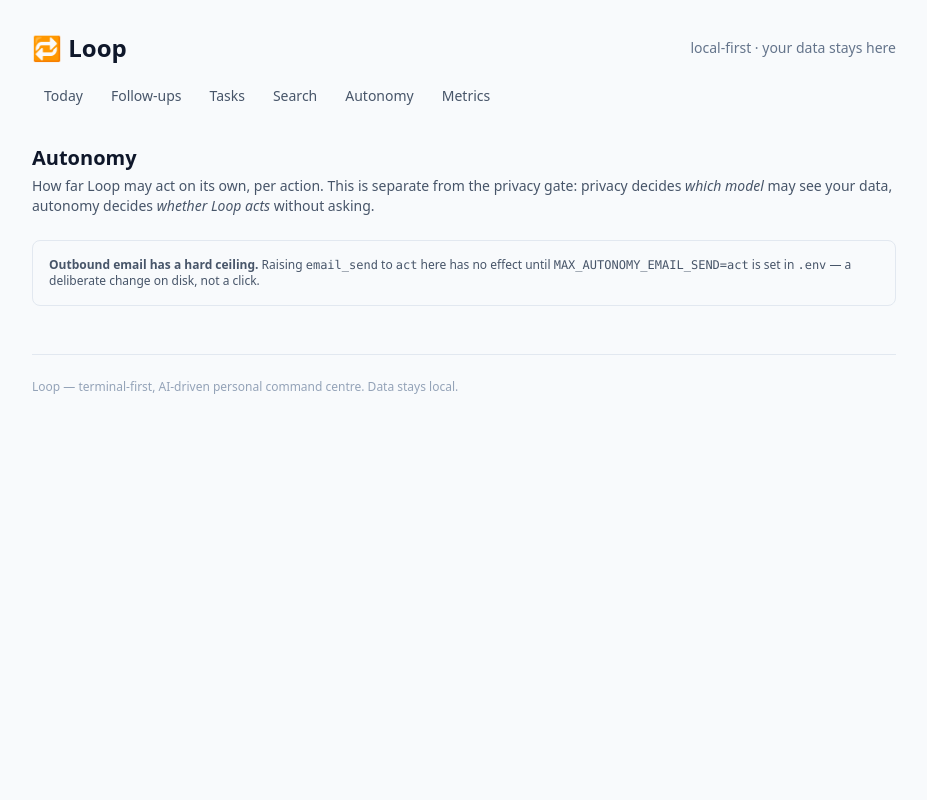
After one commit to artdaw/loop, a FastAPI app: template web/templates/autonomy.html in a window 1280 px wide. The commit adds this page. Shown: the whole page, without its empty margins (176-1103 px from the left). Run offline with FastAPI, Linux system fonts and the light colour scheme; the template is opened without the code that fills it, so the values that code supplies are empty; some libraries are stand-ins or nearby versions.

Commit message:
Phase 4: autonomy CLI commands and dashboard page
Adds `loop autonomy` / `loop autonomy-set`, a /autonomy page with a
per-action level selector, and the recent-actions audit table.

The dashboard shows when a level is capped rather than silently
ignoring it: setting email_send to "act" in the UI displays "capped by
ceiling" and keeps requiring approval until MAX_AUTONOMY_EMAIL_SEND is
raised in .env.

web/main.py gains a _store_override/_settings_override test seam so the
dashboard can be exercised against a temp database.

```diff
--- a/web/main.py
+++ b/web/main.py
@@ -12,6 +12,9 @@ upgrades the read-only dashboard into an interactive one:
     POST /tasks                    Create a task
     POST /tasks/{id}/complete      Mark a task complete
     GET  /search?q=                Semantic search results (ChromaDB)
+    GET  /autonomy                 Autonomy levels per action (Phase 4)
+    POST /autonomy/{action}        Change one action's autonomy level
+    GET  /metrics                  Local-vs-cloud, task, and follow-up metrics
 
 Styling is Tailwind (CDN); search uses HTMX and the action buttons post back
 to the server — no JS framework.
@@ -35,13 +38,24 @@ from core.memory import MemoryStore
 BASE_DIR = Path(__file__).resolve().parent
 templates = Jinja2Templates(directory=str(BASE_DIR / "templates"))
 
-app = FastAPI(title="Loop", version="0.2.0")
+app = FastAPI(title="Loop", version="0.3.0")
+
+# Test seam: when set, every request uses this store/settings instead of
+# building one from the ambient environment. Production never sets these.
+_store_override: MemoryStore | None = None
+_settings_override = None
 
 
 def _memory() -> MemoryStore:
+    if _store_override is not None:
+        return _store_override
     store = MemoryStore()
     store.bootstrap()
     return store
+
+
+def _settings():
+    return _settings_override or get_settings()
 
 
 @app.get("/health")
@@ -200,3 +214,57 @@ def search(request: Request, q: str = "") -> HTMLResponse:
         template,
         {"query": q, "results": results, "error": error, "active": "search"},
     )
+
+
+# --------------------------------------------------------------------------- #
+# Autonomy (Phase 4)
+# --------------------------------------------------------------------------- #
+@app.get("/autonomy", response_class=HTMLResponse)
+def autonomy_page(request: Request) -> HTMLResponse:
+    """Show the autonomy level for every action type."""
+    from core.autonomy import AutonomyGate, AutonomyLevel
+
+    gate = AutonomyGate(_settings(), _memory())
+    rows = []
+    for action, decision in gate.levels_table().items():
+        rows.append({
+            "action": action.value,
+            "level": decision.level.label,
+            "ceiling": gate.ceiling_for(action).label,
+            "capped": decision.capped,
+            "reason": decision.reason,
+            "requires_approval": decision.requires_approval,
+            "allowed": decision.allowed,
+        })
+
+    try:
+        audit = gate.recent_audit(limit=15)
+    except Exception:  # noqa: BLE001 - never 500 the dashboard
+        audit = []
+
+    return templates.TemplateResponse(
+        request,
+        "autonomy.html",
+        {
+            "rows": rows,
+            "levels": [level.label for level in AutonomyLevel],
+            "audit": audit,
+            "active": "autonomy",
+        },
+    )
+
+
+@app.post("/autonomy/{action}")
+def set_autonomy(action: str, level: str = Form(...)) -> RedirectResponse:
+    """Change one action's autonomy level, then redirect back to the listing."""
+    from core.autonomy import ActionType, AutonomyGate
+
+    try:
+        gate = AutonomyGate(_settings(), _memory())
+        gate.set_level(ActionType(action), level)
+    except (ValueError, KeyError):
+        # Unknown action or unparseable level: leave the setting untouched.
+        pass
+    except Exception:  # noqa: BLE001 - never 500 the dashboard
+        pass
+    return RedirectResponse(url="/autonomy", status_code=303)
--- /dev/null
+++ b/web/templates/autonomy.html
@@ -0,0 +1,100 @@
+{% extends "base.html" %}
+{% block title %}Autonomy — Loop{% endblock %}
+
+{% block content %}
+<div class="mb-6">
+  <h1 class="text-xl font-semibold text-slate-900">Autonomy</h1>
+  <p class="mt-1 text-sm text-slate-600">
+    How far Loop may act on its own, per action. This is separate from the privacy
+    gate: privacy decides <em>which model</em> may see your data, autonomy decides
+    <em>whether Loop acts</em> without asking.
+  </p>
+</div>
+
+<div class="space-y-3">
+  {% for row in rows %}
+  <div class="bg-white rounded-lg border border-slate-200 p-4">
+    <div class="flex items-start justify-between gap-4 flex-wrap">
+      <div class="min-w-0">
+        <div class="flex items-center gap-2">
+          <code class="text-sm font-semibold text-slate-900">{{ row.action }}</code>
+          {% if row.capped %}
+          <span class="text-xs px-2 py-0.5 rounded bg-amber-100 text-amber-800">
+            capped by ceiling ({{ row.ceiling }})
+          </span>
+          {% elif not row.allowed %}
+          <span class="text-xs px-2 py-0.5 rounded bg-slate-200 text-slate-700">records only</span>
+          {% elif row.requires_approval %}
+          <span class="text-xs px-2 py-0.5 rounded bg-blue-100 text-blue-800">needs approval</span>
+          {% else %}
+          <span class="text-xs px-2 py-0.5 rounded bg-emerald-100 text-emerald-800">autonomous</span>
+          {% endif %}
+        </div>
+        <p class="mt-1 text-xs text-slate-500">{{ row.reason }}</p>
+      </div>
+
+      <form method="post" action="/autonomy/{{ row.action }}" class="flex items-center gap-2 shrink-0">
+        <select name="level"
+                class="text-sm border border-slate-300 rounded-md px-2 py-1 bg-white">
+          {% for level in levels %}
+          <option value="{{ level }}" {% if level == row.level %}selected{% endif %}>{{ level }}</option>
+          {% endfor %}
+        </select>
+        <button type="submit"
+                class="text-sm px-3 py-1 rounded-md bg-slate-900 text-white hover:bg-slate-700">
+          Save
+        </button>
+      </form>
+    </div>
+  </div>
+  {% endfor %}
+</div>
+
+<div class="mt-6 rounded-lg border border-slate-200 bg-slate-50 p-4 text-xs text-slate-600">
+  <p>
+    <strong>Outbound email has a hard ceiling.</strong> Raising
+    <code>email_send</code> to <code>act</code> here has no effect until
+    <code>MAX_AUTONOMY_EMAIL_SEND=act</code> is set in <code>.env</code> — a
+    deliberate change on disk, not a click.
+  </p>
+</div>
+
+{% if audit %}
+<div class="mt-8">
+  <h2 class="text-sm font-semibold text-slate-900 mb-2">Recent actions</h2>
+  <div class="overflow-x-auto">
+    <table class="min-w-full text-sm bg-white rounded-lg border border-slate-200">
+      <thead class="text-xs text-slate-500 border-b border-slate-200">
+        <tr>
+          <th class="text-left px-3 py-2">When</th>
+          <th class="text-left px-3 py-2">Action</th>
+          <th class="text-left px-3 py-2">Level</th>
+          <th class="text-left px-3 py-2">Result</th>
+          <th class="text-left px-3 py-2">Detail</th>
+        </tr>
+      </thead>
+      <tbody>
+        {% for row in audit %}
+        <tr class="border-b border-slate-100 last:border-0">
+          <td class="px-3 py-2 text-slate-500 whitespace-nowrap">
+            {{ row.timestamp.strftime("%Y-%m-%d %H:%M") }}
+          </td>
+          <td class="px-3 py-2"><code>{{ row.action }}</code></td>
+          <td class="px-3 py-2 text-slate-600">{{ row.level }}</td>
+          <td class="px-3 py-2">
+            {% if row.executed %}
+            <span class="text-emerald-700">executed</span>
+            {% else %}
+            <span class="text-slate-500">blocked</span>
+            {% endif %}
+            {%- if row.approved %} <span class="text-slate-400">(approved)</span>{% endif %}
+          </td>
+          <td class="px-3 py-2 text-slate-500">{{ row.detail }}</td>
+        </tr>
+        {% endfor %}
+      </tbody>
+    </table>
+  </div>
+</div>
+{% endif %}
+{% endblock %}
--- a/web/templates/base.html
+++ b/web/templates/base.html
@@ -12,10 +12,10 @@
     <header class="mb-8">
       <div class="flex items-center justify-between">
         <a href="/" class="text-2xl font-bold text-slate-900">🔁 Loop</a>
-        <span class="text-sm text-slate-500">local-first · read-only dashboard</span>
+        <span class="text-sm text-slate-500">local-first · your data stays here</span>
       </div>
       <nav class="mt-4 flex gap-1 text-sm">
-        {% set tabs = [("home", "/", "Today"), ("follow-ups", "/follow-ups", "Follow-ups"), ("tasks", "/tasks", "Tasks"), ("search", "/search", "Search")] %}
+        {% set tabs = [("home", "/", "Today"), ("follow-ups", "/follow-ups", "Follow-ups"), ("tasks", "/tasks", "Tasks"), ("search", "/search", "Search"), ("autonomy", "/autonomy", "Autonomy"), ("metrics", "/metrics", "Metrics")] %}
         {% for key, href, label in tabs %}
         <a href="{{ href }}"
            class="px-3 py-1.5 rounded-md {% if active == key %}bg-slate-900 text-white{% else %}text-slate-600 hover:bg-slate-200{% endif %}">
```
Also changed, not shown: cli/main.py (+71 -0 lines), tests/conftest.py (+12 -0 lines), tests/test_web_autonomy.py (added, +42 -0 lines).
